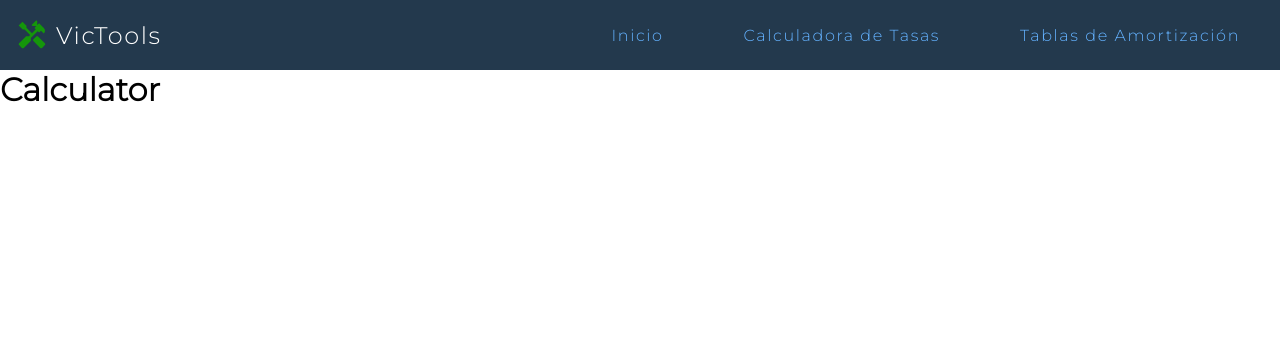
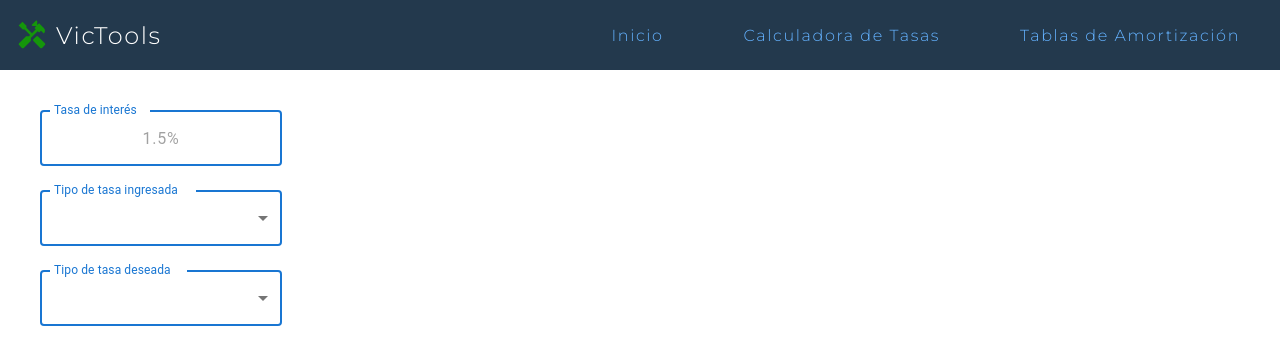
Before and after one commit to VicTips/victools, a React (Create React App) app: page /calculadora in a window 1280 px wide. Shown: the top 364 px of the page. Built offline with nearby package versions, Linux system fonts and the light colour scheme.

Commit message:
Se agrega componente de Inputs para la calculadora de tasas

```diff
--- /dev/null
+++ b/src/components/Calculator/Inputs.js
@@ -0,0 +1,76 @@
+import React, { useState } from "react";
+import Box from "@mui/material/Box";
+import { FormatPercentage } from "../../services/CustomFormats";
+import TextField from "@mui/material/TextField";
+import { typesList } from "../../services/Types";
+import MenuItem from "@mui/material/MenuItem";
+
+function Inputs() {
+  const [intRate, setIntRate] = useState("");
+  const [typeIn, setTypeIn] = useState("");
+  const [typeOut, setTypeOut] = useState("");
+
+  return (
+    <Box
+      component="form"
+      sx={{
+        display: "flex",
+        flexDirection: "column",
+        "& .MuiTextField-root": { width: "23ch" },
+      }}
+      noValidate
+      autoComplete="off"
+    >
+      <TextField
+        id="intRate"
+        focused
+        placeholder="1.5%"
+        variant="outlined"
+        label="Tasa de interés"
+        color="primary"
+        margin="normal"
+        onChange={(e) => setIntRate(e.target.value)}
+        InputProps={{
+          inputComponent: FormatPercentage,
+        }}
+      />
+      <TextField
+        id="typeIn"
+        focused
+        select
+        placeholder="Seleccione"
+        label="Tipo de tasa ingresada"
+        color="primary"
+        margin="normal"
+        value={typeIn}
+        onChange={(e) => setTypeIn(e.target.value)}
+        style={{textAlign: 'center'}}
+      >
+        {typesList.map((type) => (
+          <MenuItem key={type} value={type}>
+            {type}
+          </MenuItem>
+        ))}
+      </TextField>
+      <TextField
+        id="typeOut"
+        focused
+        select
+        label="Tipo de tasa deseada"
+        color="primary"
+        margin="normal"
+        value={typeOut}
+        onChange={(e) => setTypeOut(e.target.value)}
+        style={{textAlign: 'center'}}
+      >
+        {typesList.map((type) => (
+          <MenuItem key={type} value={type}>
+            {type}
+          </MenuItem>
+        ))}
+      </TextField>
+    </Box>
+  );
+}
+
+export default Inputs;
--- a/src/pages/Calculator.js
+++ b/src/pages/Calculator.js
@@ -1,11 +1,13 @@
-import React from 'react'
+import React from "react";
+import Box from "@mui/material/Box";
+import Inputs from "../components/Calculator/Inputs";
 
 const Calculator = () => {
   return (
-    <div>
-      <h1>Calculator</h1>
-    </div>
-  )
-}
+    <Box m={{ xs: 2, sm: 3, md: 4, lg: 5 }} mt={{ xs: 0, sm: 1, md: 2, lg: 3 }}>
+      <Inputs />
+    </Box>
+  );
+};
 
-export default Calculator
+export default Calculator;
--- a/src/pages/Tables.js
+++ b/src/pages/Tables.js
@@ -14,7 +14,6 @@ const Tables = () => {
 
   return (
     <Box m={{ xs: 2, sm: 3, md: 4, lg: 5 }} mt={{ xs: 0, sm: 1, md: 2, lg: 3 }}>
-      <Box sx={{ display: "flex", justifyContent: "space-between" }}>
       <Inputs
         onChange={(loan, gradient, nper, rate, type) => {
           setLoan(loan);
@@ -24,7 +23,6 @@ const Tables = () => {
           setType(type);
         }}
       />
-      </Box>
       <Box mt={{ xs: 2, sm: 3, md: 4, lg: 5 }}>
         <AmortizationTable
           rows={
```
Lines whose indentation alone changed are shown as unchanged.
